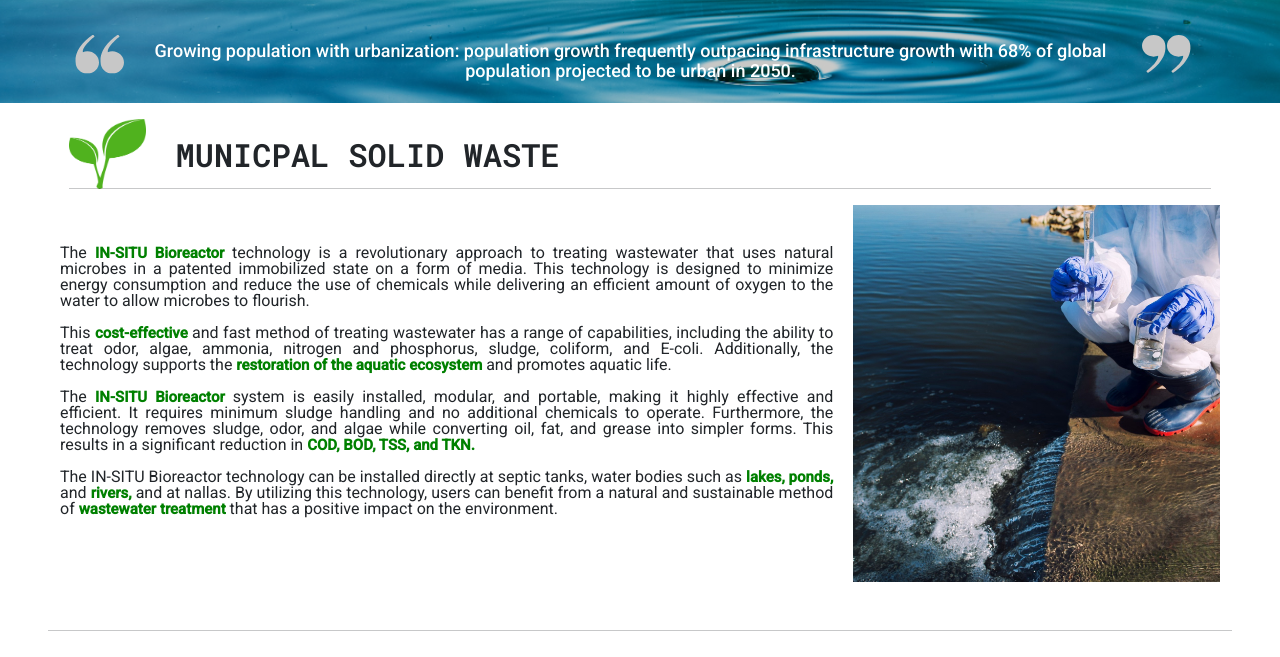
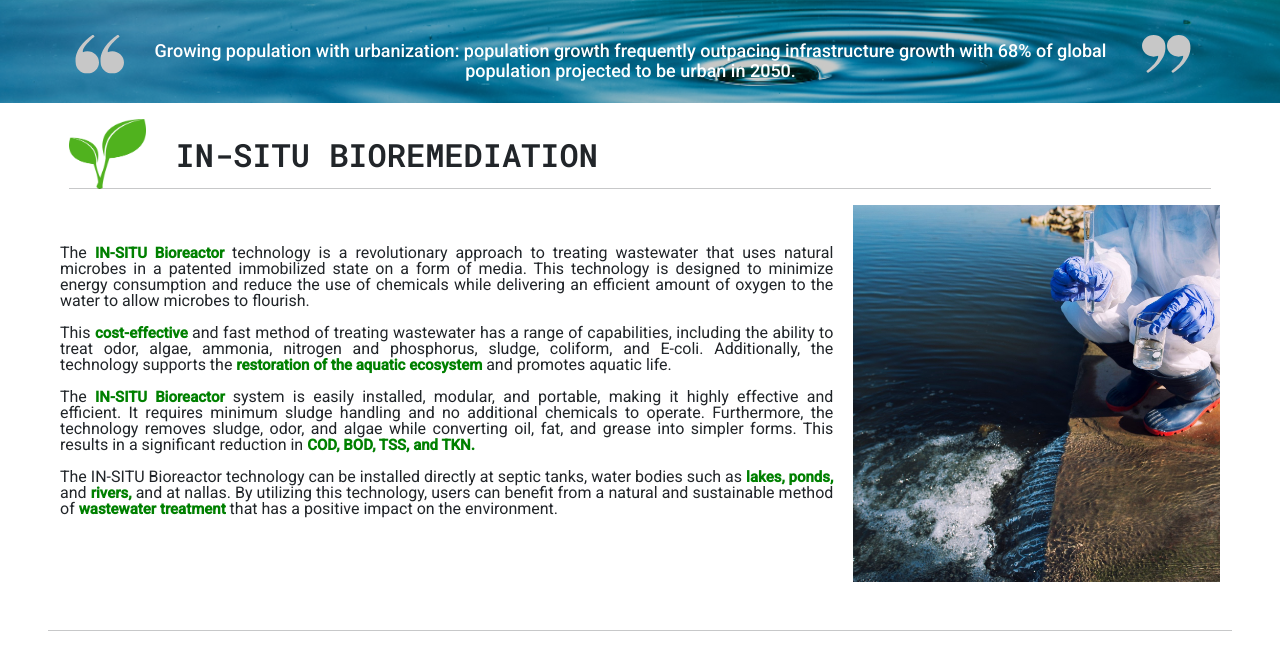
Before and after one commit to Nikhil-Yadavv/drruteassig.github.io, a plain HTML site: page in.html in a window 1280 px wide. Shown: the part 779-1436 px from the top of the page. Drawn offline with nearby package versions, Linux system fonts and the light colour scheme; a web font is replaced by a local one.

Commit message:
Update in.html

```diff
--- a/in.html
+++ b/in.html
@@ -98,7 +98,7 @@
                         <div class="col-11 col-xxl-9 mt-3 mx-auto">
                             <div class="hero">
                                 <img src="./assets/p6.webp" class="pl" alt="">
-                                <h2>MUNICPAL SOLID WASTE</h2>
+                                <h2>IN-SITU BIOREMEDIATION</h2>
                            </div>
                             <hr>
                         </div>
```
